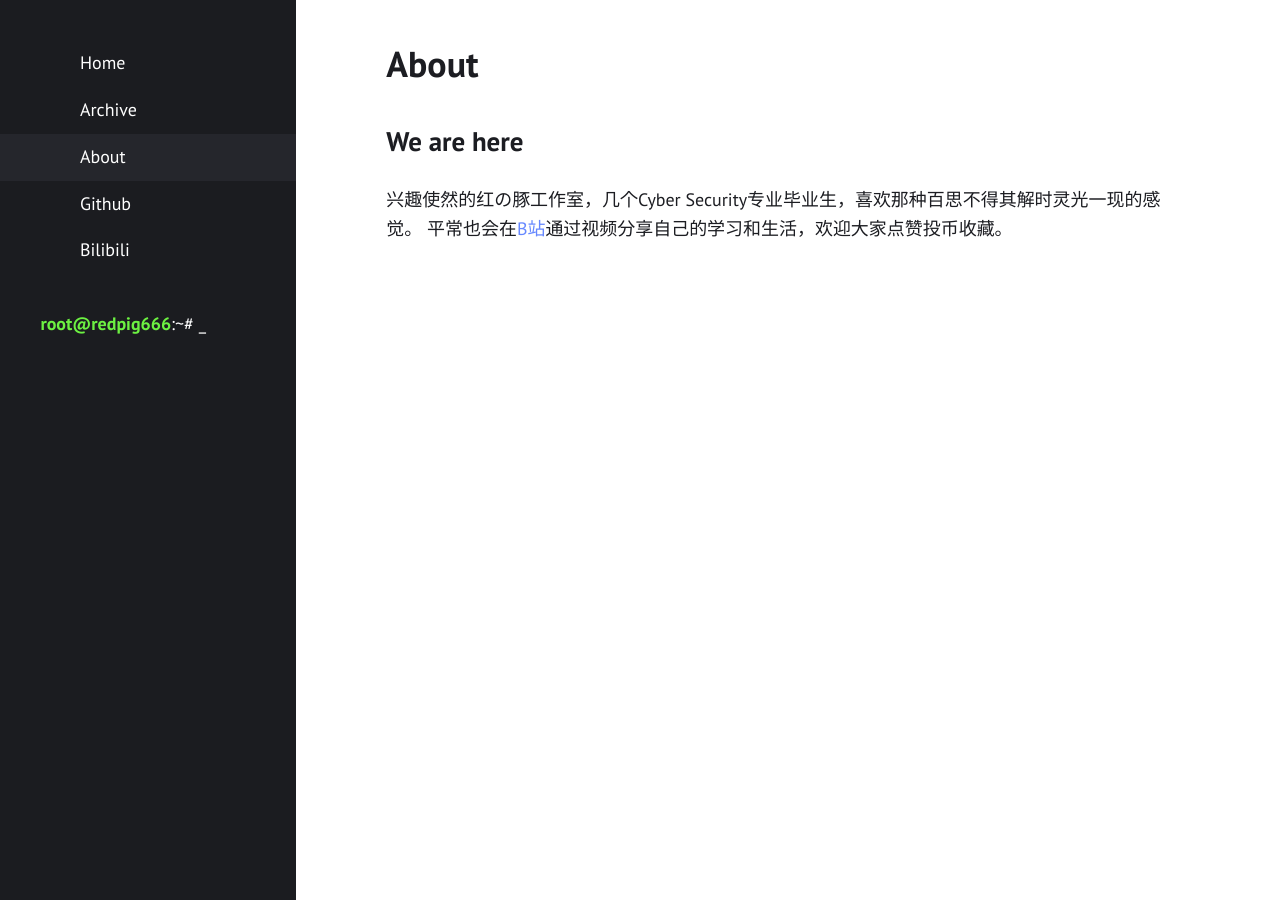
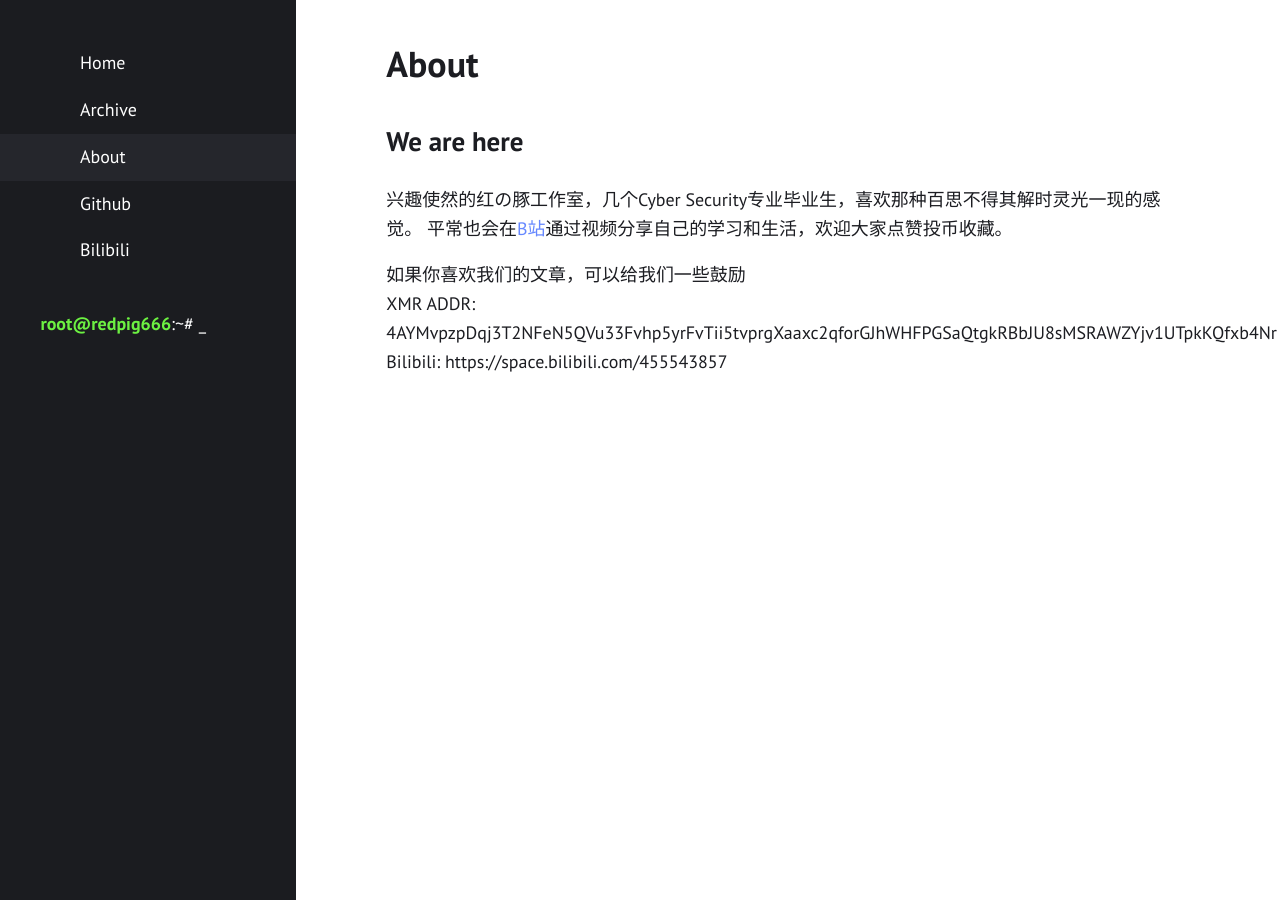
Before and after one commit to redpigsixsixsix/redpigsixsixsix.github.io, a Jekyll site: the page built from About.md, in a window 1280 px wide. Built offline with Jekyll 4.4.1, drawn with Linux system fonts in a browser that asks for light colours.

Commit message:
Update About.md

```diff
--- a/About.md
+++ b/About.md
@@ -7,3 +7,7 @@ layout: page
 ## We are here
 兴趣使然的红の豚工作室，几个Cyber Security专业毕业生，喜欢那种百思不得其解时灵光一现的感觉。
 平常也会在[B站](https://space.bilibili.com/455543857)通过视频分享自己的学习和生活，欢迎大家点赞投币收藏。
+
+如果你喜欢我们的文章，可以给我们一些鼓励
+XMR ADDR: 4AYMvpzpDqj3T2NFeN5QVu33Fvhp5yrFvTii5tvprgXaaxc2qforGJhWHFPGSaQtgkRBbJU8sMSRAWZYjv1UTpkKQfxb4Nr
+Bilibili: https://space.bilibili.com/455543857
```
